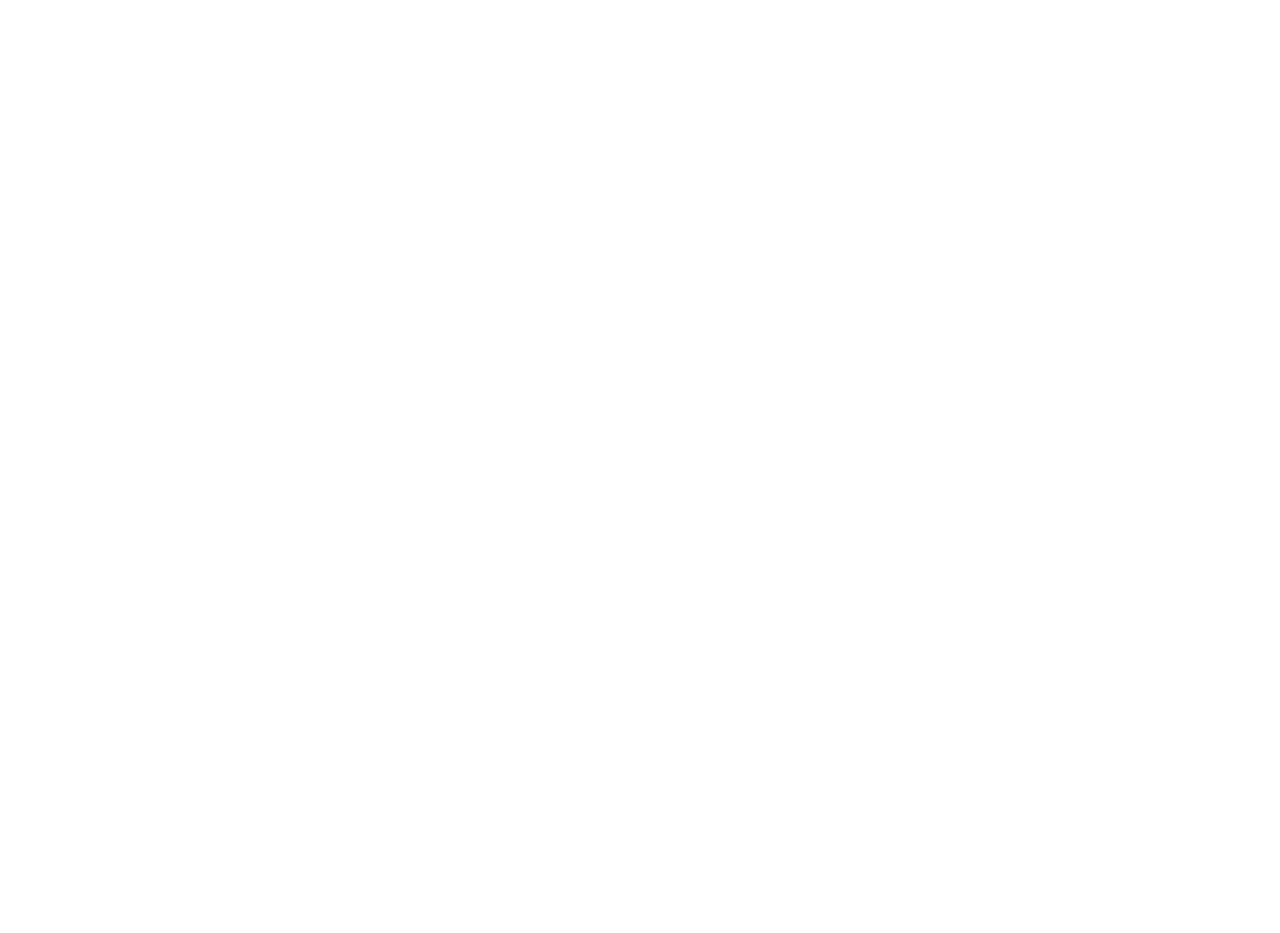
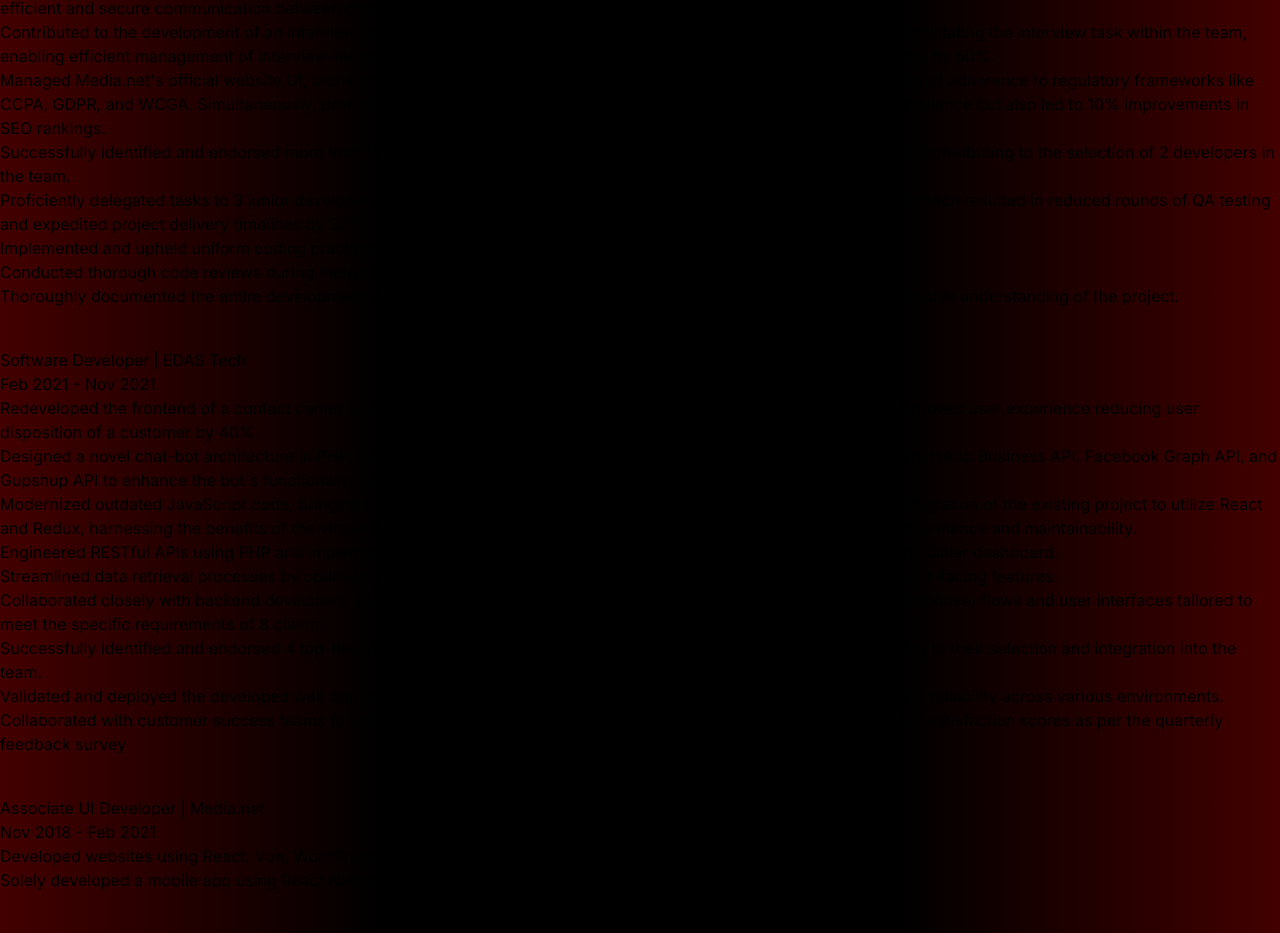
Before and after one commit to jestinjoshi/jestinjoshi.github.io, a Next.js app: page / in a window 1280 px wide. Shown: the part 976-1909 px from the top of the page. Before the commit the page ends 840 px from the top, so only its background shows below. Built offline with nearby package versions, Linux system fonts and the light colour scheme.

Commit message:
experience added

```diff
--- a/app/components/Experience.tsx
+++ b/app/components/Experience.tsx
@@ -1,8 +1,94 @@
 export default function Experience() {
+    const experience = [
+        {
+            position: "UI Developer 2",
+            company: "Media.net",
+            companyWebsite: "https://www.media.net/",
+            linkedIn: "https://www.linkedin.com/company/media-net/",
+            location: "Mumbai",
+            startDate: "Nov 2021",
+            endDate: "Sept 2023",
+            responsibilities: [
+                "Delivered 50+ custom widgets and pages by seamlessly integrating WordPress, Vue.js, and Laravel, meeting business requirements promptly within weekly sprint deadlines.",
+                "Developed RESTful APIs using the Laravel framework, which involved designing and implementing API endpoints, handling data requests and responses, and ensuring efficient and secure communication between client applications and the server.",
+                "Contributed to the development of an interview tool built with Next.js, Redux, and Express. This tool was instrumental in facilitating the interview task within the team, enabling efficient management of interview-related tasks, candidate evaluations, and reducing the interview feedback time by 50%.",
+                "Managed Media.net's official website UI, orchestrating collaborative efforts across cross-functional teams to guarantee strict adherence to regulatory frameworks like CCPA, GDPR, and WCGA. Simultaneously, promoted ongoing optimization initiatives, which not only facilitated timely compliance but also led to 10% improvements in SEO rankings.",
+                "Successfully identified and endorsed more than 10 top-tier UI developer candidates through a rigorous interview process, contributing to the selection of 2 developers in the team.",
+                "Proficiently delegated tasks to 3 junior developers while offering mentorship and guidance as required. This strategic approach resulted in reduced rounds of QA testing and expedited project delivery timelines by 30%.",
+                "Implemented and upheld uniform coding practices across projects to streamline debugging.",
+                "Conducted thorough code reviews during merge requests, offering recommendations for optimal coding practices.",
+                "Thoroughly documented the entire development lifecycle to facilitate seamless knowledge transfer and ensure comprehensive understanding of the project."
+            ]
+        },
+        {
+            position: "Software Developer",
+            company: "EDAS Tech",
+            companyWebsite: "https://www.edastech.com/",
+            linkedIn: "https://www.linkedin.com/company/edastech/",
+            location: "Mumbai",
+            startDate: "Feb 2021",
+            endDate: "Nov 2021",
+            responsibilities: [
+                "Redeveloped the frontend of a contact center web application, encompassing both the agent and admin panels which improved user experience reducing user disposition of a customer by 40%.",
+                "Designed a novel chat-bot architecture in PHP, incorporating webhooks, and seamlessly integrated key APIs including WhatsApp Business API, Facebook Graph API, and Gupshup API to enhance the bot's functionality and capabilities.",
+                "Modernized outdated JavaScript code, bringing it in line with the latest ES6+ standards. Additionally, initiated and drove migration of the existing project to utilize React and Redux, harnessing the benefits of the virtual DOM and improved state management to significantly enhance both performance and maintainability.",
+                "Engineered RESTful APIs using PHP and implemented stored procedures within MySQL to enhance the functionality of the dialer dashboard.",
+                "Streamlined data retrieval processes by optimizing complex SQL queries, resulting in a 20% reduction in load times for user-facing features.",
+                "Collaborated closely with backend developers and engaged stakeholders to design and develop IVR (Interactive Voice Response) flows and user interfaces tailored to meet the specific requirements of 8 clients.",
+                "Successfully identified and endorsed 4 top-tier UI developer candidates through a rigorous interview process, contributing to their selection and integration into the team.",
+                "Validated and deployed the developed web application on more than 10 client servers, ensuring its robust functionality and reliability across various environments.",
+                "Collaborated with customer success teams to tailor UI features, which resulted in a marked 20% improvement in customer satisfaction scores as per the quarterly feedback survey"
+            ]
+        },
+        {
+            position: "Associate UI Developer",
+            company: "Media.net",
+            companyWebsite: "https://www.media.net/",
+            linkedIn: "https://www.linkedin.com/company/media-net/",
+            location: "Mumbai",
+            startDate: "Nov 2018",
+            endDate: "Feb 2021",
+            responsibilities: [
+                "Developed websites using React, Vue, WordPress, and CakePHP.",
+                "Solely developed a mobile app using React Native"
+            ]
+        },
+        {
+            position: "Software Development Trainee",
+            company: "VSPL",
+            companyWebsite: "https://www.vspl.com/",
+            linkedIn: "https://www.linkedin.com/company/vspl/",
+            location: "Mumbai",
+            startDate: "June 2018",
+            endDate: "Sep 2021",
+            responsibilities: [
+                "Developed web apps using ReactJS and REST APIs",
+                "Developed Android Apps using React Native"
+            ]
+        }
+    ];
+
     return (
         <section id="experience" className="py-10">
             <div className="container mx-auto">
-                <h2 className="section-heading">Experience</h2>
+                <h2 className="text-3xl section-heading mb-10">Experience</h2>
+                <div className="experience-wrap">
+                    {experience.map(e =>
+                        <div className="experience mb-10">
+                            <div className="experience-title">
+                                <span className="experience-role mr-1">{e.position}</span>
+                                <span className="sep mr-1">|</span>
+                                <a href={e.companyWebsite} className="experience-company hover:underline">{e.company}</a>
+                            </div>
+                            <p className="experience-duration">{e.startDate} - {e.endDate}</p>
+                            <ul className="experience-description">
+                                {e.responsibilities.map(r =>
+                                    <li className="experience-bullets">{r}</li>
+                                )}
+                            </ul>
+                        </div>
+                    )}
+                </div>
             </div>
         </section>
     )
--- a/app/css/globals.css
+++ b/app/css/globals.css
@@ -1,22 +1,22 @@
 @tailwind base;
 @tailwind components;
 @tailwind utilities;
-
 :root {
-  --foreground-rgb: 0, 0, 0;
-  --background-start-rgb: 214, 219, 220;
-  --background-end-rgb: 255, 255, 255;
+  --foreground-rgb: 0,0,0;
+  --background-start-rgb: 214,219,220;
+  --background-end-rgb: 255,255,255
 }
-
-@media (prefers-color-scheme: dark) {
+@media (prefers-color-scheme:dark) {
   :root {
-    --foreground-rgb: 255, 255, 255;
-    --background-start-rgb: 0, 0, 0;
-    --background-end-rgb: 0, 0, 0;
+    --foreground-rgb: 255,255,255;
+    --background-start-rgb: 0,0,0;
+    --background-end-rgb: 0,0,0
   }
 }
-
 body {
   color: rgb(var(--foreground-rgb));
-  animation: 20s linear infinite bgAnimation;
+  animation: 20s linear infinite bgAnimation
 }
+html {
+  scroll-behavior: smooth
+}
```
